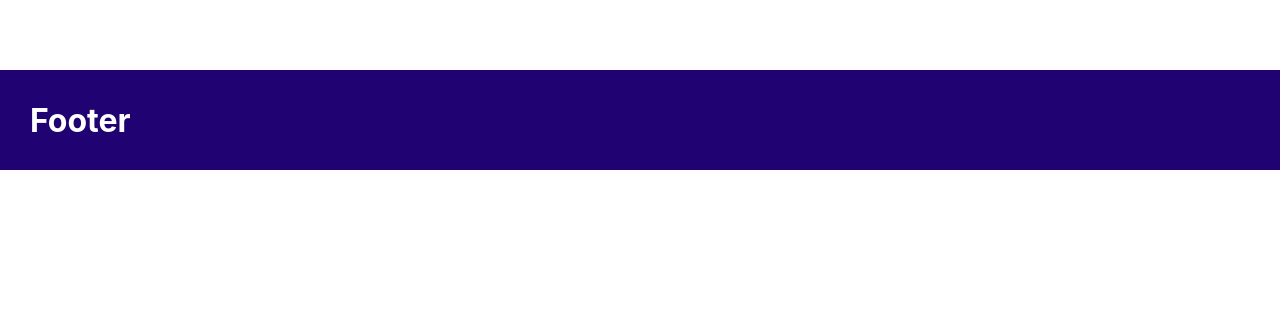
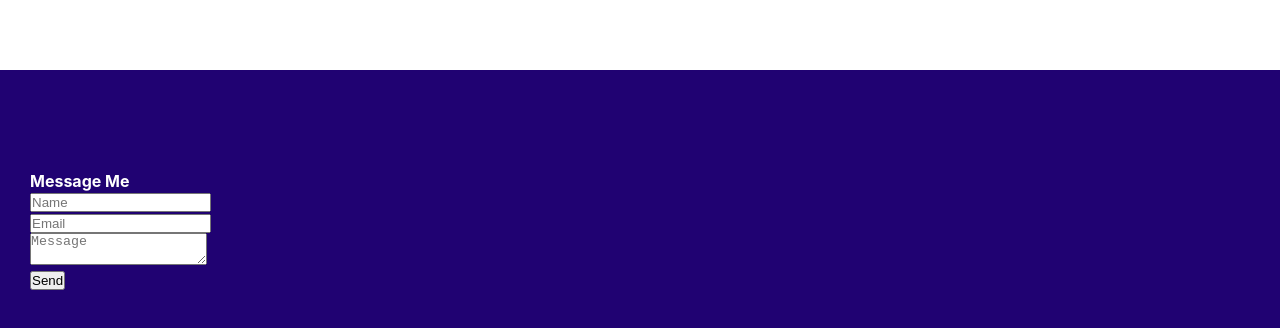
Before and after one commit to lanbow93/portfolio-frontend, a React (Create React App) app: page / in a window 1280 px wide. Shown: the part 2316-2644 px from the top of the page. Before the commit the page ends 2486 px from the top, so only its background shows below. Built offline with nearby package versions, Linux system fonts and the light colour scheme.

Commit message:
Update 2.1
- added EmailJS so I can send emails the proper way!
- added code to send email
- starting on the styling

```diff
--- a/package.json
+++ b/package.json
@@ -3,6 +3,7 @@
   "version": "0.1.0",
   "private": true,
   "dependencies": {
+    "@emailjs/browser": "^3.10.0",
     "@testing-library/jest-dom": "^5.16.5",
     "@testing-library/react": "^13.4.0",
     "@testing-library/user-event": "^13.5.0",
--- a/src/components/Footer.js
+++ b/src/components/Footer.js
@@ -1,9 +1,56 @@
-
+import emailjs from '@emailjs/browser'
+import {useRef} from "react"
 
 function Footer(props) {
+    const form = useRef();
+
+    // The magic that makes the emailing in React work!
+    const sendEmail = (e) => {
+      e.preventDefault();
+
+      emailjs
+        .sendForm(
+          "service_83y28jn",
+          "contact-form",
+          form.current,
+          "UkQaTRyXQd1QTuR_-"
+        )
+        .then(
+          (result) => {
+            console.log(result.text);
+          },
+          (error) => {
+            console.log(error.text);
+          }
+        );
+
+      e.target.reset();
+    };
+
     return(
       <footer>
-        <h1>Footer</h1>
+        <section className='HireMePlz'>
+
+        </section>
+        <section className="form">
+        <h4>Message Me</h4>
+          <form ref={form} onSubmit={sendEmail}>
+            <section className='person_name'>
+              <input type="text" name="user_name" placeholder='Name'/>
+            </section>
+
+            <section className='person_email'>
+              <input type="email" name="user_email" placeholder='Email'/>
+            </section>
+
+            <section className='person_message'>
+              <textarea name="message" placeholder='Message' />
+            </section>
+
+            <input type="submit" value="Send" />
+          </form>
+
+        </section>
       </footer>
     );
   }
--- a/src/styles.scss
+++ b/src/styles.scss
@@ -280,7 +280,7 @@ header {
 footer {
     background-color: $darkpurple;
     color: $contrastcolor;
-    height: 100px;
+    height: 20rem;
     display: flex;
     align-items: center;
     padding: 30px;
```
Also changed, not shown: 1 other file (tests, documents, lock files or other folders).
